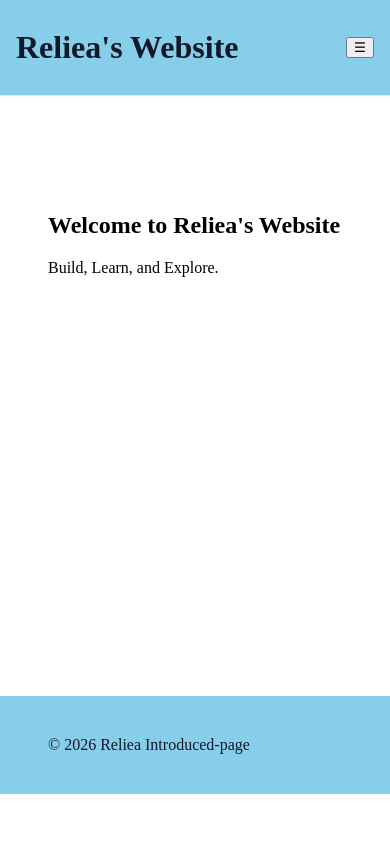
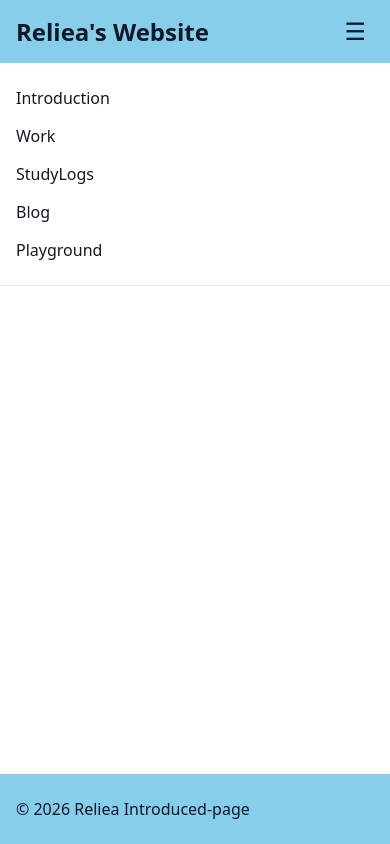
Before and after one commit to relieadev/reliea-site, a React (Vite) app: page / in a window 390 px wide. Both pictures are taken after a click on the button "Menu". Built offline with nearby package versions, Linux system fonts and the light colour scheme.

Commit message:
fix css and add a hunbrger-menu

```diff
--- a/src/App.css
+++ b/src/App.css
@@ -5,6 +5,14 @@
     --color-text-muted: #6b7280;
     --color-border: #e5e7eb;
     --color-primary: #2563eb;
+    --color-header: #87ceeb;
+
+    /* Typography */
+    --font-size-sm: 14px;
+    --font-size-base: 16px;
+    --font-size-lg: 20px;
+    --font-size-xl: 24px;
+    --font-size-2xl: 32px;
 
     /* Spacing */
     --space-4px: 4px;
@@ -18,71 +26,221 @@
     --space-96px: 96px;
 }
 
+/* ------------------------------
+   Global
+------------------------------ */
+
+*,
+*::before,
+*::after {
+    box-sizing: border-box;
+}
+
+html,
+body,
+#root {
+    width: 100%;
+    min-height: 100%;
+}
+
+body {
+    margin: 0;
+    color: var(--color-text);
+    background-color: var(--color-bg);
+    font-family:
+        system-ui,
+        -apple-system,
+        BlinkMacSystemFont,
+        "Segoe UI",
+        sans-serif;
+}
+
+a {
+    color: inherit;
+}
+
+/* ------------------------------
+   Main
+------------------------------ */
+
 .hp-main {
-    min-height: var(--space-96px);
-    background-color: var(--color-bg);
+    /* 1. Layout */
+    display: flex;
+    flex-direction: column;
+
+    width: 100%;
+    min-height: 100vh;
 }
+
+/* ------------------------------
+   Header
+------------------------------ */
 
 .hp-header {
     /* 1. Layout */
     display: flex;
     align-items: center;
     justify-content: space-between;
-    flex-wrap: wrap;
+
     width: 100%;
-    height: var(--space-96px);
+    min-height: var(--space-96px);
 
     /* 2. Spacing */
-    padding: 0 var(--space-48px);
+    padding-inline: var(--space-48px);
 
     /* 3. Text */
     color: var(--color-text);
 
     /* 4. Style */
-    background-color: skyblue;
+    background-color: var(--color-header);
     border-bottom: 1px solid var(--color-border);
 }
 
+.hp-header-brand {
+    /* 1. Layout */
+    display: flex;
+    align-items: center;
+
+    /* 2. Spacing */
+    gap: var(--space-24px);
+}
+
+.hp-header-brand p {
+    /* 2. Spacing */
+    margin: 0;
+
+    /* 3. Text */
+    color: var(--color-text);
+    font-size: var(--font-size-base);
+}
+
+/* ------------------------------
+   Brand
+------------------------------ */
+
 .brand {
+    /* 3. Text */
     color: var(--color-text);
-    font-size: var(--space-32px);
+    font-size: var(--font-size-2xl);
     font-weight: 700;
     text-decoration: none;
+    white-space: nowrap;
 }
 
-.menu-button {
-    display: none;
-}
+/* ------------------------------
+   Navigation
+------------------------------ */
 
 .hp-nav {
+    /* 1. Layout */
     display: flex;
+    align-items: center;
+
+    /* 2. Spacing */
     gap: var(--space-24px);
 }
 
 .hp-nav a {
+    /* 3. Text */
     color: var(--color-text);
+    font-size: var(--font-size-base);
     text-decoration: none;
+    white-space: nowrap;
 }
 
-.hp-content {
-    min-height: 600px;
-    padding: var(--space-96px) var(--space-48px);
+.hp-nav a:hover {
+    color: var(--color-primary);
 }
 
-.hp-footer {
-    padding: var(--space-24px) var(--space-48px);
+/* ------------------------------
+   Menu Button
+------------------------------ */
+
+.menu-button {
+    /* 1. Layout */
+    display: none;
+
+    /* 2. Spacing */
+    padding: var(--space-8px);
+
+    /* 3. Text */
     color: var(--color-text);
-    background-color: skyblue;
+    font-size: var(--font-size-xl);
+
+    /* 4. Style */
+    background: transparent;
+    border: 0;
+    cursor: pointer;
 }
 
-@media (max-width: 768px) {
+/* ------------------------------
+   Content
+------------------------------ */
+
+.hp-hero {
+    /* 1. Layout */
+    flex: 1;
+    width: 100%;
+
+    /* 2. Spacing */
+    padding-block: var(--space-96px);
+    padding-inline: var(--space-48px);
+}
+
+.hp-hero h1 {
+    /* 2. Spacing */
+    margin-top: 0;
+    margin-bottom: var(--space-24px);
+
+    /* 3. Text */
+    font-size: var(--font-size-2xl);
+}
+
+.hp-hero p {
+    /* 2. Spacing */
+    margin: 0;
+
+    /* 3. Text */
+    font-size: var(--font-size-base);
+}
+
+/* ------------------------------
+   Footer
+------------------------------ */
+
+.hp-footer {
+    /* 1. Layout */
+    width: 100%;
+
+    /* 2. Spacing */
+    padding-block: var(--space-24px);
+    padding-inline: var(--space-48px);
+
+    /* 3. Text */
+    color: var(--color-text);
+
+    /* 4. Style */
+    background-color: var(--color-header);
+}
+
+.hp-footer p {
+    margin: 0;
+}
+
+/* ------------------------------
+   Tablet / Narrow Desktop
+------------------------------ */
+
+@media (max-width: 1000px) {
     .hp-header {
+        /* 1. Layout */
         position: relative;
 
-        padding-inline: var(--space-16px);
+        /* 2. Spacing */
+        padding-inline: var(--space-32px);
     }
 
-    .hp-header > p {
+    .hp-header-brand p {
         display: none;
     }
 
@@ -91,20 +249,67 @@
     }
 
     .hp-nav {
+        /* 1. Layout */
         display: none;
+        flex-direction: column;
+        align-items: flex-start;
+
+        position: absolute;
+        top: 100%;
+        left: 0;
+
+        width: 100%;
+
+        /* 2. Spacing */
+        gap: var(--space-16px);
+        padding: var(--space-24px) var(--space-32px);
+
+        /* 4. Style */
+        background-color: var(--color-bg);
+        border-bottom: 1px solid var(--color-border);
     }
 
     .hp-nav.is-open {
         display: flex;
-        flex-direction: column;
+    }
 
-        position: absolute;
-        top: 100%;
-        left: 0;
-        width: 100%;
+    .hp-hero {
+        padding-inline: var(--space-32px);
+    }
 
-        padding: var(--space-24px);
-
-        background-color: var(--color-bg);
+    .hp-footer {
+        padding-inline: var(--space-32px);
     }
 }
+
+/* ------------------------------
+   Mobile
+------------------------------ */
+
+@media (max-width: 600px) {
+    .hp-header {
+        min-height: var(--space-64px);
+        padding-inline: var(--space-16px);
+    }
+
+    .brand {
+        font-size: var(--font-size-xl);
+    }
+
+    .hp-nav {
+        padding-inline: var(--space-16px);
+    }
+
+    .hp-hero {
+        padding-block: var(--space-64px);
+        padding-inline: var(--space-16px);
+    }
+
+    .hp-hero h1 {
+        font-size: var(--font-size-xl);
+    }
+
+    .hp-footer {
+        padding-inline: var(--space-16px);
+    }
+}
--- a/src/App.tsx
+++ b/src/App.tsx
@@ -1,17 +1,19 @@
 import { useState } from "react";
-import "./App.css"
+import "./App.css";
 
 function Header() {
     const websiteName = "Reliea's Website";
     const [menuOpen, setMenuOpen] = useState(false);
 
-  return(
+    return (
         <header className="hp-header">
+            <div className="hp-header-brand">
                 <a className="brand" href="/">
                     {websiteName}
                 </a>
 
                 <p>Reliea's introduction site</p>
+            </div>
 
             <button
                 className="menu-button"
@@ -19,45 +21,41 @@ function Header() {
                 aria-expanded={menuOpen}
                 aria-label="Menu"
             >
-
                 ☰
-
             </button>
 
-        <nav className={'hp-nav ${menuOpen ? "is-Open" : ""}'}>
+            <nav className={`hp-nav ${menuOpen ? "is-open" : ""}`}>
                 <a href="/introduction">Introduction</a>
                 <a href="/work">Work</a>
-          <a href="study-logs">StudyLogs</a>
-          <a href="blog">Blog</a>
-          <a href="playground">Playground</a>
+                <a href="/study-logs">StudyLogs</a>
+                <a href="/blog">Blog</a>
+                <a href="/playground">Playground</a>
             </nav>
         </header>
-  )
+    );
 }
 
 function Footer() {
-
-  return(
+    return (
         <footer className="hp-footer">
-      <p>©︎ 2026 Reliea Introduced-page</p>
+            <p>© 2026 Reliea Introduced-page</p>
         </footer>
-  )
+    );
 }
 
 function App() {
-
-  return(
+    return (
         <main className="hp-main">
             <Header />
 
-      <section className="hp-content">
+            <section className="hp-hero">
                 <h1>Welcome to Reliea's Website</h1>
                 <p>Build, Learn, and Explore.</p>
             </section>
 
             <Footer />
         </main>
-    )
+    );
 }
 
-export default App
+export default App;
```
Lines whose indentation alone changed are shown as unchanged.
